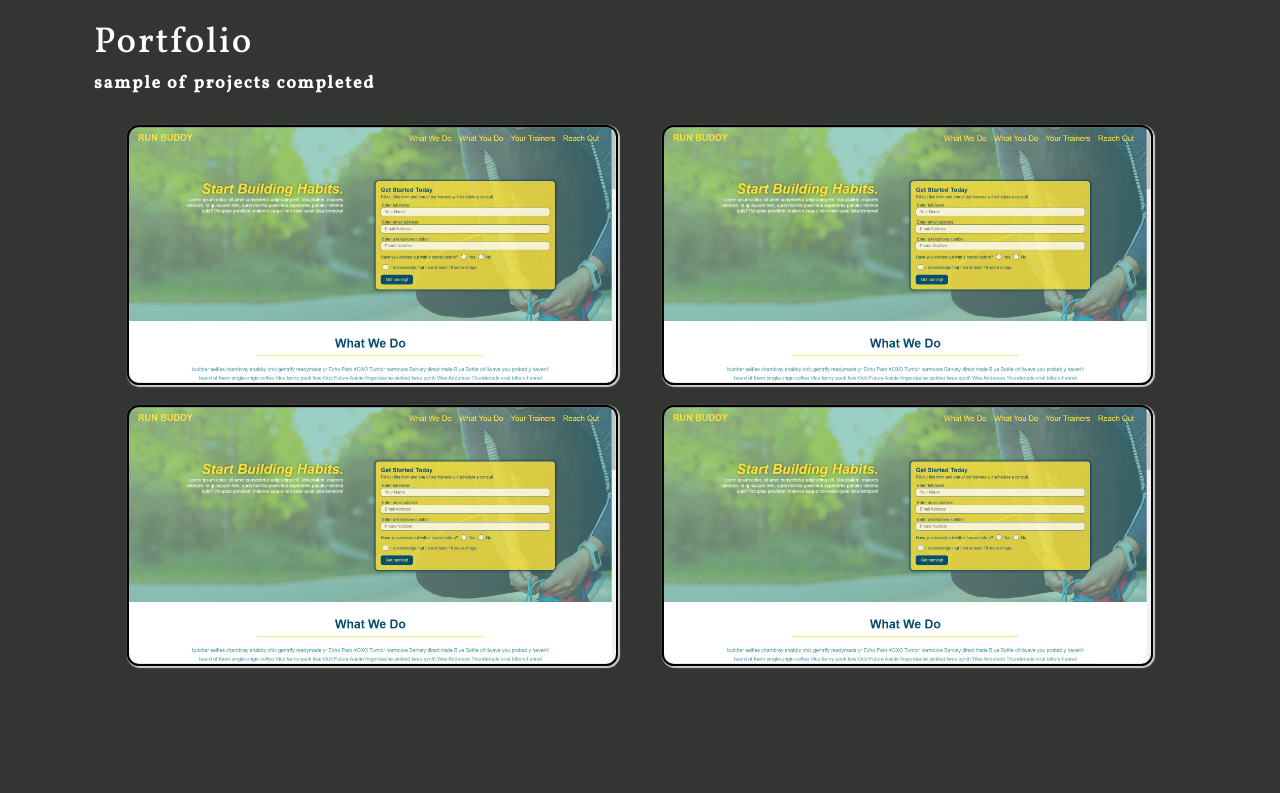
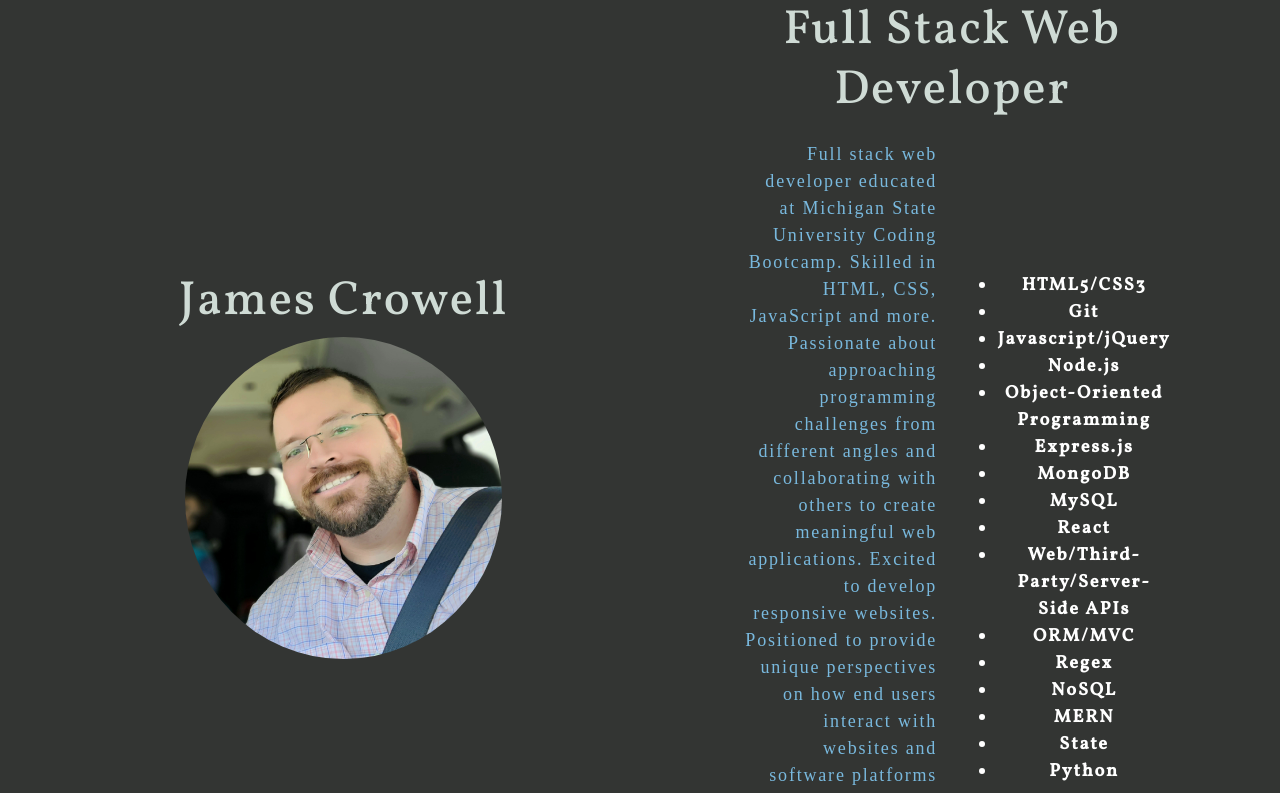
Before and after one commit to jpc0023/jamescrowell-portfolio, a React (Create React App) app: page / in a window 1280 px wide. Shown: the part 384-1177 px from the top of the page. Before the commit the page ends 1110 px from the top, so only its background shows below. Built offline with nearby package versions, Linux system fonts and the light colour scheme; a web font is replaced by a local one.

Commit message:
about me

```diff
--- a/src/components/About/index.js
+++ b/src/components/About/index.js
@@ -1,14 +1,53 @@
 import React from 'react';
+import pfp from '../../assets/images/pfp.jpg';
 
 function About() {
   return (
-    <section className='aboutme'>
-        <h1 id="about">Who am I?</h1>
-        <div>
-          <div>
+    <section id='aboutme'>
+
+      <div className='row'>
+
+          <div className='column'>
+            <h2 id="about">James Crowell</h2>
+            <img id='image-3' className='user' src={pfp}></img>
+          </div>
+
+          <div className='column-right'>
+            <h2>Full Stack Web Developer</h2>
+            <div className='row'>
+              <div className='column'>
+              <p className='abouttext'>Full stack web developer educated at Michigan State University Coding Bootcamp. Skilled in HTML, CSS, JavaScript and more.
+                  Passionate about approaching programming challenges from different angles and collaborating
+                  with others to create meaningful web applications. Excited to develop responsive websites.
+                  Positioned to provide unique perspectives on how end users interact with websites and software
+                  platforms by leveraging background in digital marketing and finance.</p>
+              </div>
+              <div className='column'>
+              <ul className='ordered'>
+                <li className='red'>HTML5/CSS3</li>
+                <li className='white'>Git</li>
+                <li className='blue'>Javascript/jQuery</li>
+                <li className='red'>Node.js</li>
+                <li className='white'>Object-Oriented Programming</li>
+                <li className='blue'>Express.js</li>
+                <li className='red'>MongoDB</li>
+                <li className='white'>MySQL</li>
+                <li className='blue'>React</li>
+                <li className='red'>Web/Third-Party/Server-Side APIs</li>
+                <li className='white'>ORM/MVC</li>
+                <li className='blue'>Regex</li>
+                <li className='red'>NoSQL</li>
+                <li className='white'>MERN</li>
+                <li className='blue'>State</li>
+                <li className='red'>Python</li>
+              </ul>
+              </div>
+            </div>
 
           </div>
-        </div>
+
+          </div>
+
     </section>
   );
 }
--- a/src/components/Header/index.js
+++ b/src/components/Header/index.js
@@ -25,7 +25,7 @@ const Header = (props) => {
         <header >
             <div className="px-1 my-5">
                 <h1 className="px-1 name"><span className="topper"><span className="firstletter">J</span>ames</span> <span className="bottomer"><span className="firstletter">C</span>rowell</span></h1>
-                <ul className="flex-row">
+                <ul className="flex-row heads">
 
                     <li className="mx-2 links">
                         <a href="#about" onClick={() => setContactSelected(false)}>
--- a/src/components/Project/index.js
+++ b/src/components/Project/index.js
@@ -25,7 +25,7 @@ function Project( {currentCategory} ) {
                 <div id="lineup">
                     <div id="box-3" className="box relative">
 
-                        <img id="image-3" src={photo}/>
+                        <img id="image-4" src={photo}/>
                             <span className="caption fade-caption">
                             <h4>Run Buddy</h4>
                             <p> <hr></hr></p>
@@ -35,7 +35,7 @@ function Project( {currentCategory} ) {
                     </div>
                     <div id="box-3" className="box relative">
 
-                        <img id="image-3" src={photo}/>
+                        <img id="image-4" src={photo}/>
                             <span className="caption fade-caption">
                             <h4>Fade Caption</h4>
                             <p>Lorem ipsum dolor sit amet, consectetuer adipiscing elit,sed diam nonummy nibh euismod tincidunt ut laoreet dolore magna aliquam erat volutpat.</p>
@@ -44,7 +44,7 @@ function Project( {currentCategory} ) {
                     </div>
                     <div id="box-3" className="box">
 
-                        <img id="image-3" src={photo}/>
+                        <img id="image-4" src={photo}/>
                             <span className="caption fade-caption">
                             <h4>Fade Caption</h4>
                             <p>Lorem ipsum dolor sit amet, consectetuer adipiscing elit,sed diam nonummy nibh euismod tincidunt ut laoreet dolore magna aliquam erat volutpat.</p>
@@ -53,7 +53,7 @@ function Project( {currentCategory} ) {
                     </div>
                     <div id="box-3" className="box relative">
 
-                        <img id="image-3" src={photo}/>
+                        <img id="image-4" src={photo}/>
                             <span className="caption fade-caption">
                             <p>Fade Caption</p>
                             <p>Lorem ipsum dolor sit amet, consectetuer adipiscing elit,sed diam nonummy nibh euismod tincidunt ut laoreet dolore magna aliquam erat volutpat.</p>
--- a/src/index.css
+++ b/src/index.css
@@ -198,7 +198,7 @@ textarea {
   margin-top: auto;
 }
 
-ul {
+.heads {
   display: flex;
   float: right;
   margin-left: auto;
@@ -243,7 +243,7 @@ header {
   color: var(--maize-crayola);
   background-color:var(--eerie-black);
   padding: 3px 20px;
-  border: 2.0px dashed var(--jet);
+  border: 2.0px solid var(--jet);
   border-radius: 12px;
 }
 
@@ -307,13 +307,130 @@ header {
 
 #image-3 {
   display: flex;
-  width: auto;
-  height: auto;
+  width: 60%;
+  margin: auto;
 }
 
-#mainwrapper .box {
+#image-4 {
+  display: flex;
+  width: auto;
+  margin: auto;
+}
+
+#aboutme {
+  display: flex;
+  /* border: 1px solid pink; */
+  padding: 0px 0px;
+  margin: -10px -10px 0 -20px;
+}
+
+.abouttext {
+  text-align: right;
+  font-family: 'Times New Roman', Times, serif;
+  padding: 10px;
+  font-size: 18px;
+  font-weight: 100;
+  color: rgb(121, 185, 222);
+}
+
+h2 {
+  display: block;
+  margin-left: auto;
+  margin-right: auto;
+  width: auto;
+  font-size: 3.0rem;
+  color:var(--gainsboro);
+  /* border: 2px dashed blue; */
+}
+
+/* .red {
+  color: rgb(194, 25, 25);
+}
+
+.white {
+  color: white;
+}
+
+.blue {
+  color: blue;
+} */
+
+#about {
+  display: flex;
+  /* border: 2px dashed blue; */
+
+}
+
+.column h2 {
+  display: block;
+  margin-left: auto;
+  margin-right: auto;
+  width: auto;
+  font-size: 3.0rem;
+  /* border: 2px dashed blue; */
+}
+
+.ordered li {
+  list-style: disc;
+  font-size: 18px;
+  /* background-color: rgb(148, 100, 29); */
+
+}
+
+.column {
+  display: flex;
+  flex-direction: column;
+  width: 50%;
+  padding: 5px;
+  /* border: 2px solid white; */
+  margin: auto;
+  justify-content: space-evenly;
+  text-align: center;
 
 
+}
+
+.column-right {
+  display: flex;
+  flex-direction: column;
+  width: 50%;
+  padding: 45px 0px 45px 95px;
+  /* border: 2px solid white; */
+  margin-left: 20px;
+  margin-right: 20px;
+  justify-content: space-evenly;
+  align-self: flex-start;
+  text-align: center;
+  /* background-color: #0cbaba; */
+  /* background-image: linear-gradient(-45deg, #21d3d3 0%, #5e1316 74%);
+  border-radius: 200% 0% 0% 200%; */
+
+}
+.row {
+  display: flex;
+  justify-content: space-evenly;
+
+}
+.row:after {
+  content: "";
+  display: table;
+  clear: both;
+}
+
+.user {
+  width: 50%;
+  height: 50%;
+  overflow: hidden;
+  -webkit-border-radius: 50%;
+  -moz-border-radius: 50%;
+  -ms-border-radius: 50%;
+  -o-border-radius: 50%;
+  border-radius: 50%;
+
+}
+
+
+#mainwrapper .box {
   -webkit-transition: all 300ms ease-out;
   -moz-transition: all 300ms ease-out;
   -o-transition: all 300ms ease-out;
```
Also changed, not shown: src/assets/images/pfp.jpg (added).
